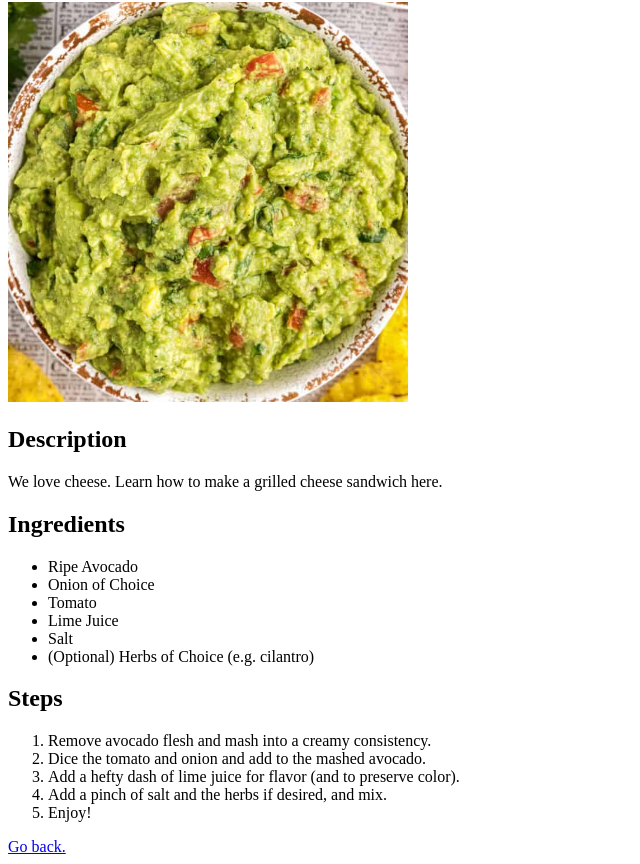
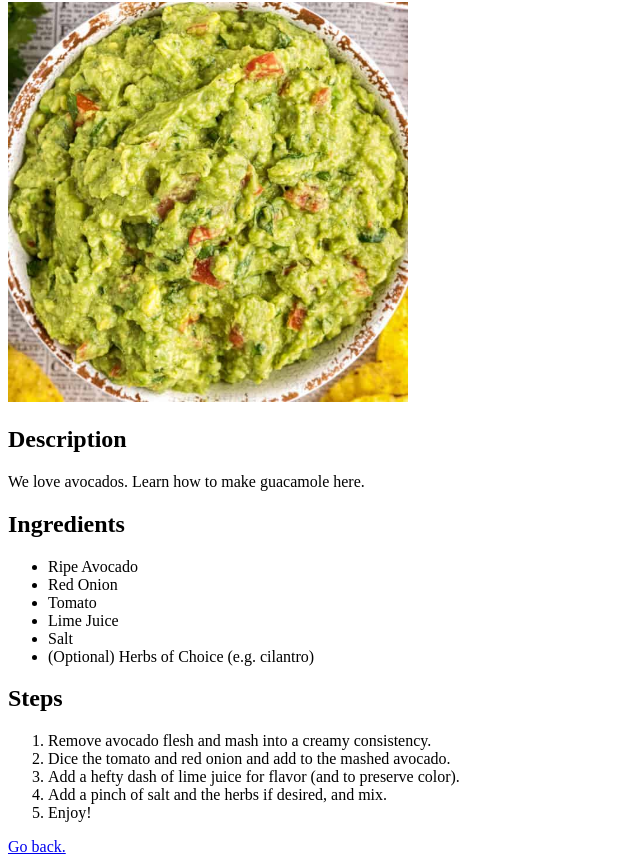
Before and after one commit to bread-dll/odin-recipes, a plain HTML site: page recipes/guacamole.html in a window 1280 px wide. Shown: the part 78-942 px from the top of the page, without its empty margins (0-640 px from the left). Drawn offline with Linux system fonts and the light colour scheme.

Commit message:
Fix misc text errors on guacamole recipe

```diff
--- a/recipes/guacamole.html
+++ b/recipes/guacamole.html
@@ -10,12 +10,12 @@
     <img src="../images/guac.jpg" alt="A bowl of guacamole." height="400" width="400">
 
     <h2>Description</h2>
-    <p>We love cheese. Learn how to make a grilled cheese sandwich here.</p>
+    <p>We love avocados. Learn how to make guacamole here.</p>
 
     <h2>Ingredients</h2>
     <ul>
         <li>Ripe Avocado</li>
-        <li>Onion of Choice</li>
+        <li>Red Onion</li>
         <li>Tomato</li>
         <li>Lime Juice</li>
         <li>Salt</li>
@@ -25,7 +25,7 @@
     <h2>Steps</h2>
     <ol>
         <li>Remove avocado flesh and mash into a creamy consistency.</li>
-        <li>Dice the tomato and onion and add to the mashed avocado.</li>
+        <li>Dice the tomato and red onion and add to the mashed avocado.</li>
         <li>Add a hefty dash of lime juice for flavor (and to preserve color).</li>
         <li>Add a pinch of salt and the herbs if desired, and mix.</li>
         <li>Enjoy!</li>
```
